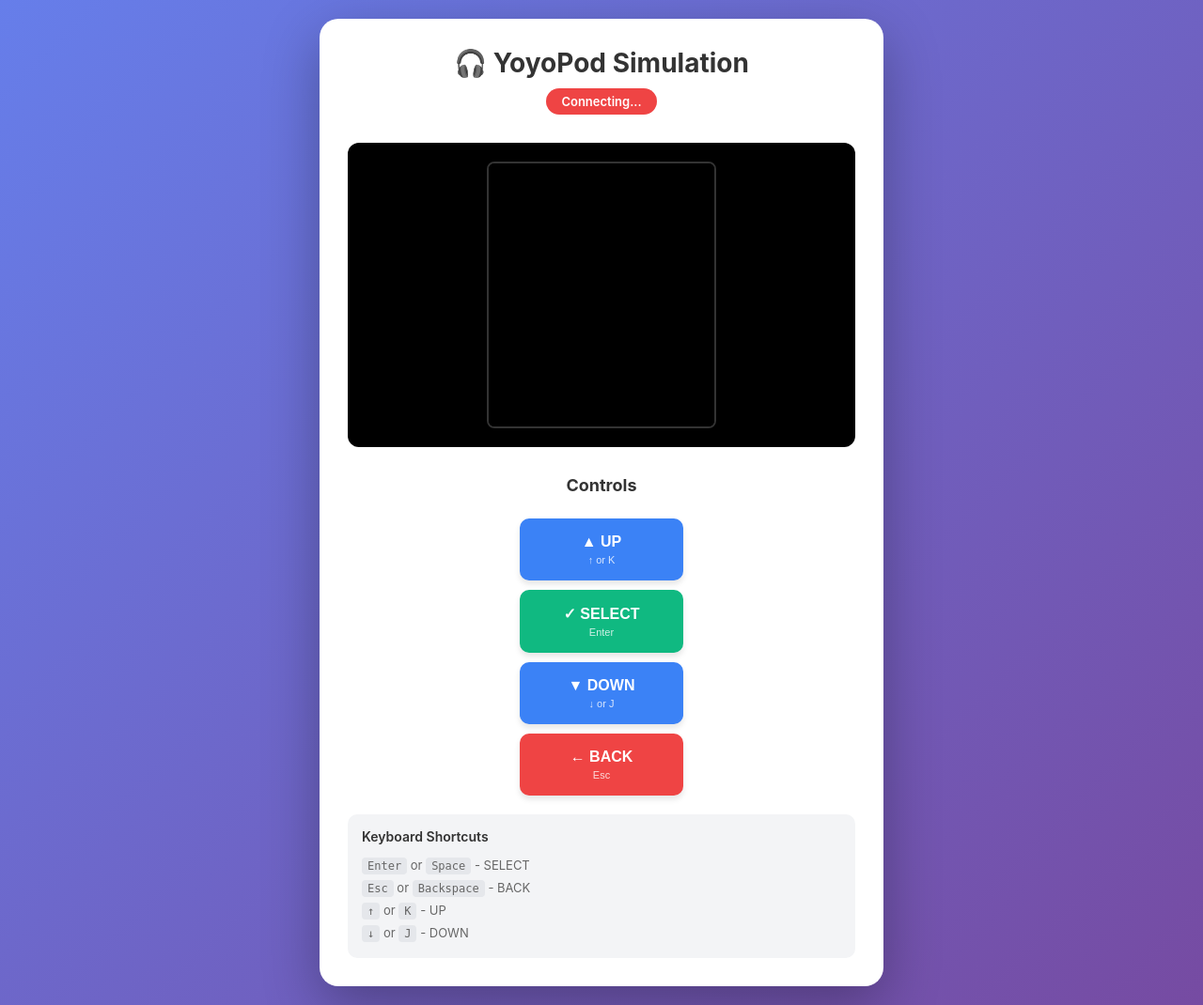
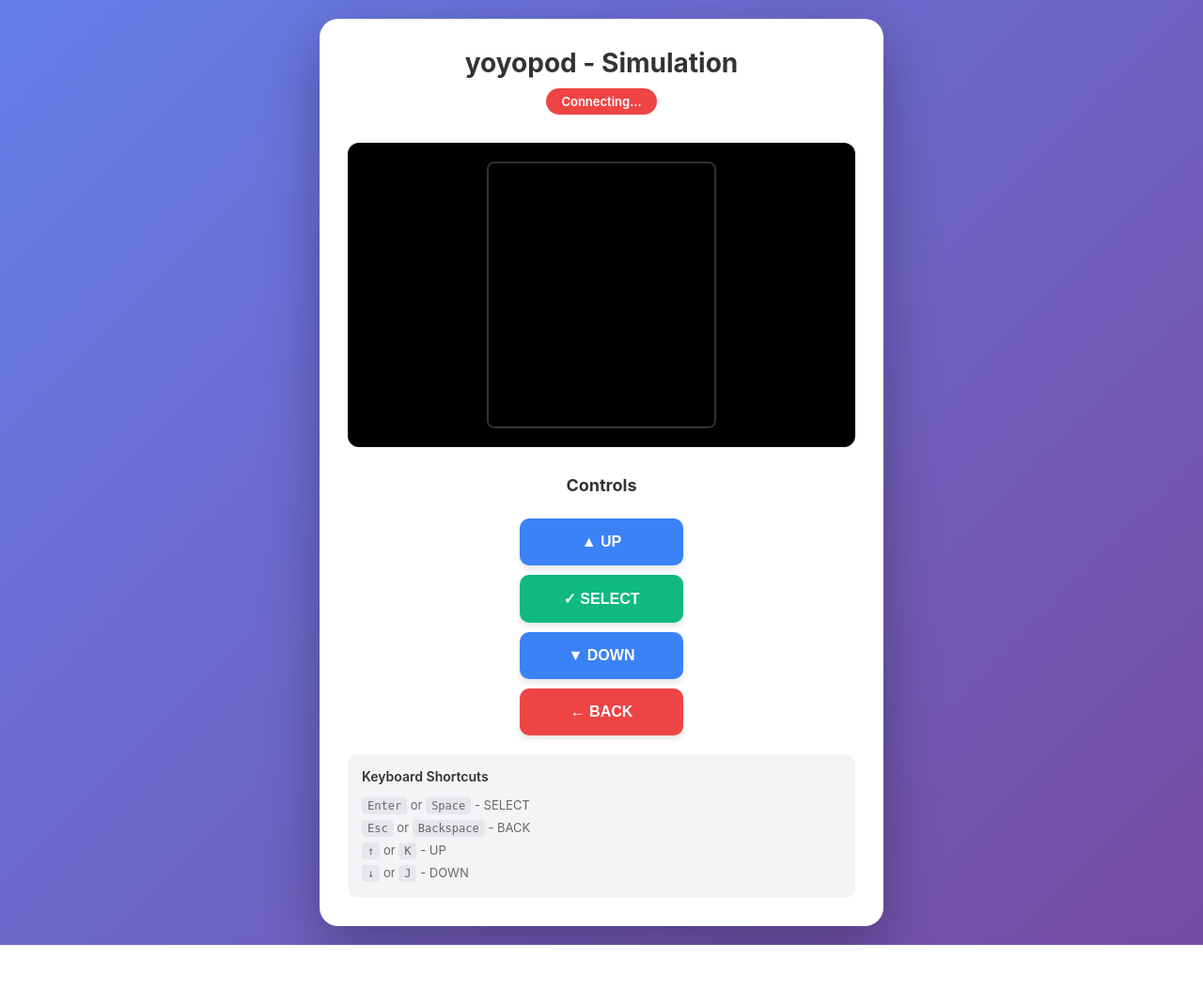
Before and after one commit to mou5t4/yoyo-py, a Python web app: template yoyopy/ui/templates/display.html in a window 1280 px wide. Shown: the whole page at 94% size. After the commit the page ends 1006 px from the top, so only its background shows below. Run offline with Jinja, Linux system fonts and the light colour scheme; the template is opened without the code that fills it, so the values that code supplies are empty; a map, chart or similar area stays blank; some libraries are stand-ins or nearby versions.

Commit message:
Clean up button labels: remove keyboard shortcut hints
- Removed all <span class="key-hint"> elements from buttons
- Buttons now show only bold action labels (UP, SELECT, DOWN, BACK)
- Keyboard shortcuts info is still available in the info box below

```diff
--- a/yoyopy/ui/templates/display.html
+++ b/yoyopy/ui/templates/display.html
@@ -204,7 +204,7 @@
 <body>
     <div class="container">
         <header>
-            <h1>🎧 YoyoPod Simulation</h1>
+            <h1>yoyopod - Simulation</h1>
             <div class="status disconnected" id="status">Connecting...</div>
         </header>
 
@@ -217,19 +217,15 @@
             <div class="button-grid">
                 <button class="control-btn up" onclick="sendInput('UP')">
                     ▲ UP
-                    <span class="key-hint">↑ or K</span>
                 </button>
                 <button class="control-btn select" onclick="sendInput('SELECT')">
                     ✓ SELECT
-                    <span class="key-hint">Enter</span>
                 </button>
                 <button class="control-btn down" onclick="sendInput('DOWN')">
                     ▼ DOWN
-                    <span class="key-hint">↓ or J</span>
                 </button>
                 <button class="control-btn back" onclick="sendInput('BACK')">
                     ← BACK
-                    <span class="key-hint">Esc</span>
                 </button>
             </div>
         </div>
```
